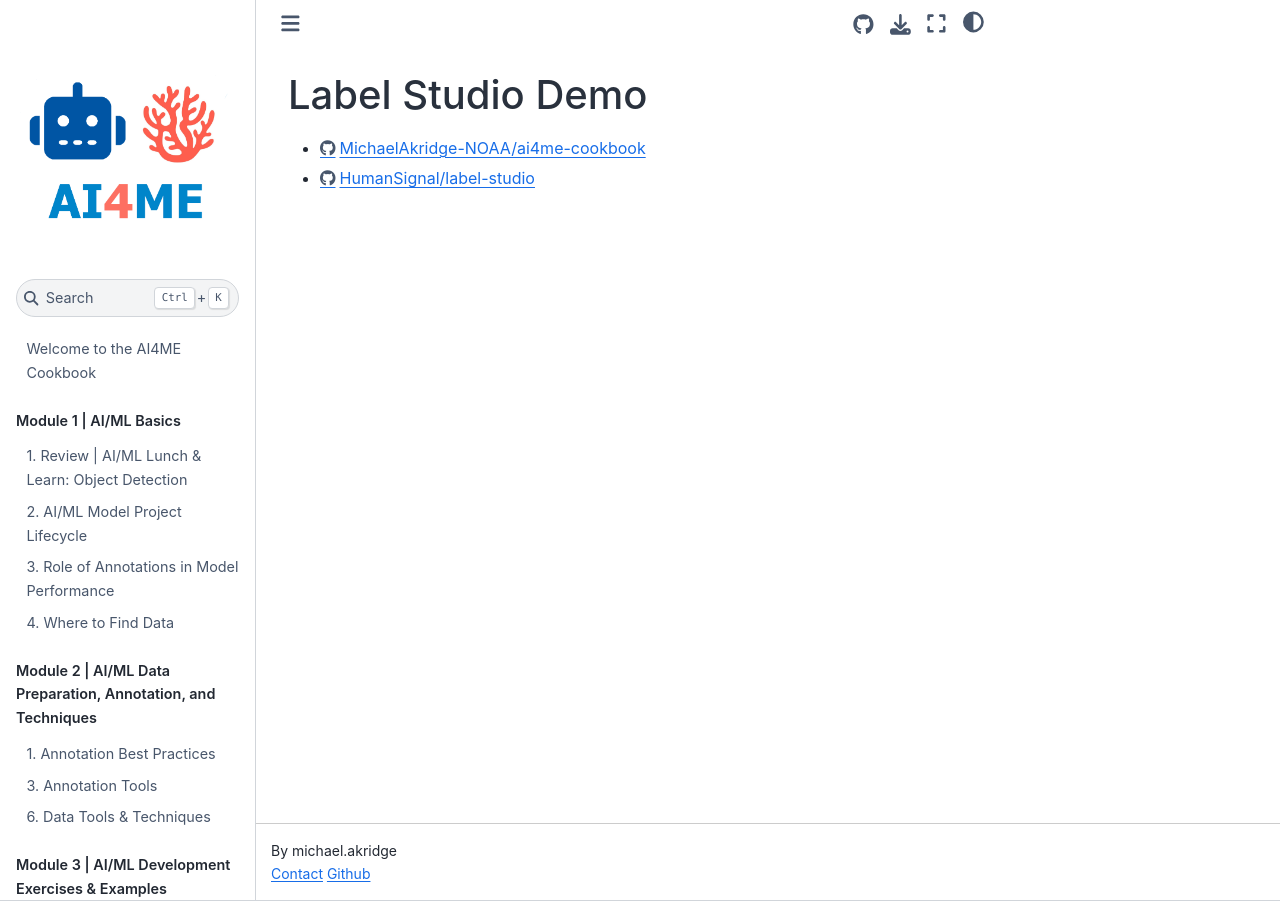
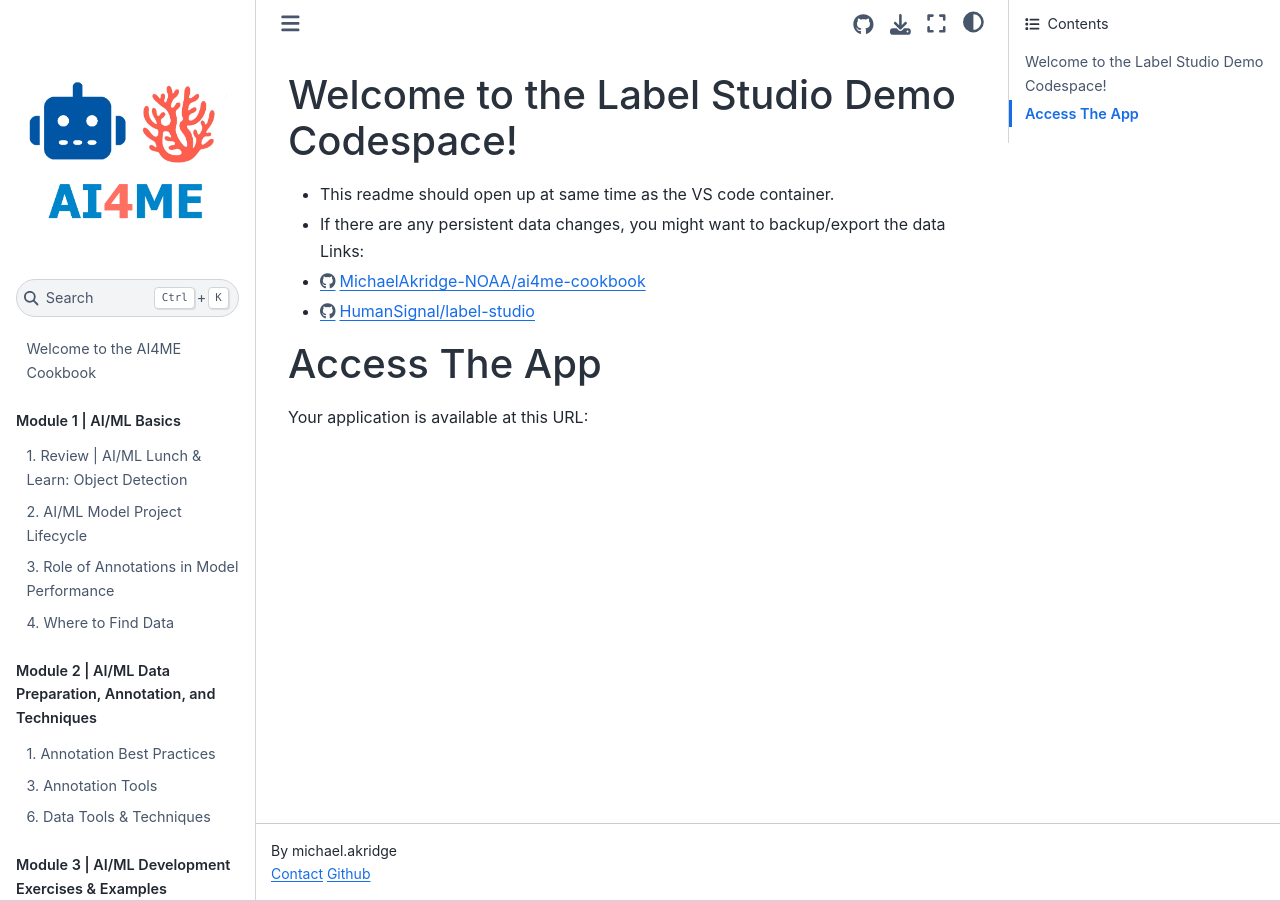
Before and after one commit to MichaelAkridge-NOAA/ai4me-cookbook, a Jupyter Book: the page built from .devcontainer/label-studio-demo/README.md, in a window 1280 px wide. Built offline with Jupyter Book 1.0.4 settings and Sphinx 7.4.7 and the Sphinx Book theme 1.1.4, drawn with Linux system fonts in a browser that asks for light colours; pages that are not in the unit, such as notebooks, are missing from menus.

Commit message:
update readme

```diff
--- a/.devcontainer/label-studio-demo/README.md
+++ b/.devcontainer/label-studio-demo/README.md
@@ -1,3 +1,9 @@
-# Label Studio Demo
+# Welcome to the Label Studio Demo Codespace!
+- This readme should open up at same time as the VS code container.
+- If there are any persistent data changes, you might want to backup/export the data
+Links:
 - https://github.com/MichaelAkridge-NOAA/ai4me-cookbook
 - https://github.com/HumanSignal/label-studio
+
+# Access The App
+Your application is available at this URL:
--- a/README.md
+++ b/README.md
@@ -30,7 +30,7 @@
 ### 5. Q&A / Roundtable
 ### Next Steps
 ---
-### Label Studio
+### Label Studio Demo Codespace
 [![Open in GitHub Codespaces](https://github.com/codespaces/badge.svg)](https://codespaces.new/MichaelAkridge-NOAA/ai4me-cookbook?devcontainer_path=.devcontainer%2Flabel-studio-demo%2Fdevcontainer.json)
 
 ----------
```
